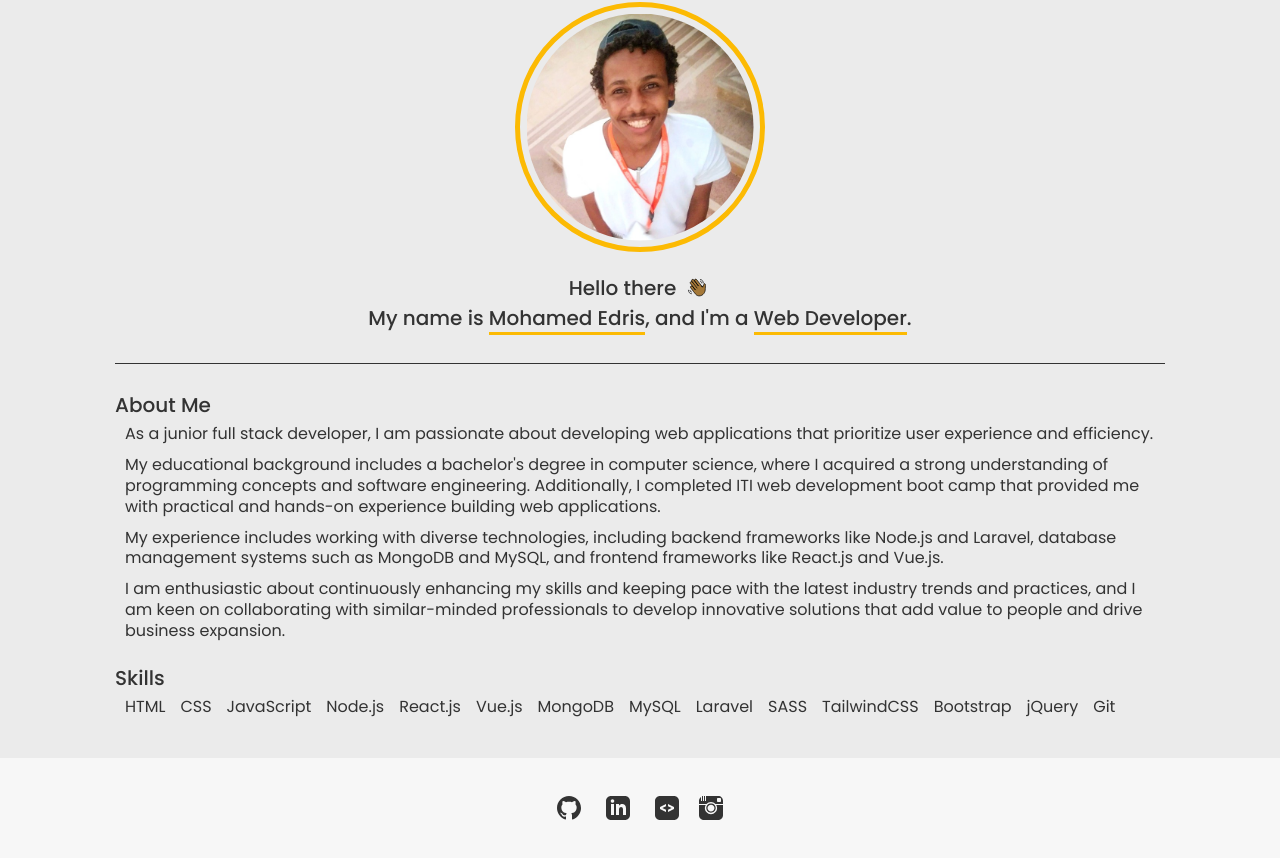
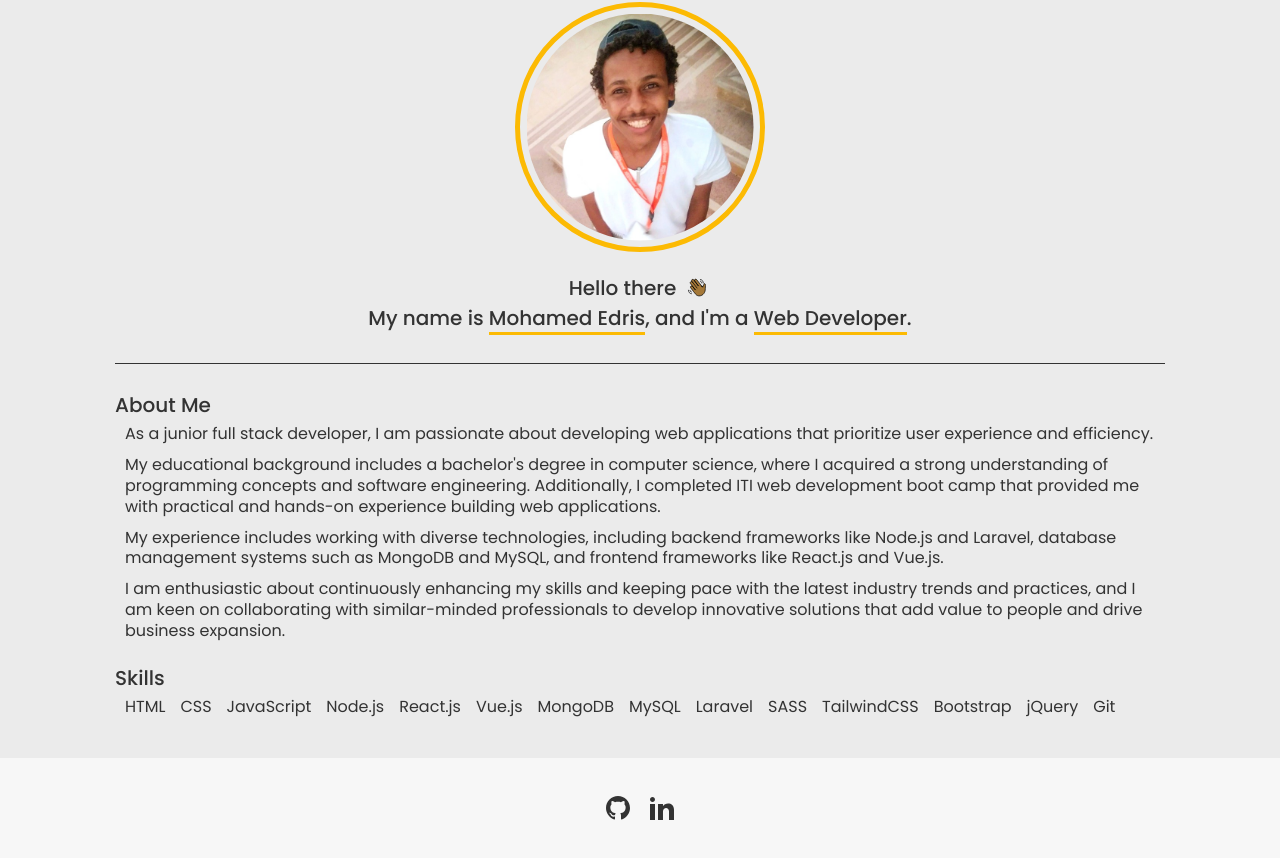
Before and after one commit to edriso/portfolio-frontend, a Vue app: page / in a window 1280 px wide. Shown: the part 177-1035 px from the top of the page. Built offline with nearby package versions, Linux system fonts and the light colour scheme.

Commit message:
update footer links

```diff
--- a/src/components/Footer.vue
+++ b/src/components/Footer.vue
@@ -37,22 +37,8 @@ export default {
         {
           name: "LinkedIn",
           url: "https://www.linkedin.com/in/edriso",
-          svg: "M19 0h-14c-2.761 0-5 2.239-5 5v14c0 2.761 2.239 5 5 5h14c2.762 0 5-2.239 5-5v-14c0-2.761-2.238-5-5-5zm-11 19h-3v-11h3v11zm-1.5-12.268c-.966 0-1.75-.79-1.75-1.764s.784-1.764 1.75-1.764 1.75.79 1.75 1.764-.783 1.764-1.75 1.764zm13.5 12.268h-3v-5.604c0-3.368-4-3.113-4 0v5.604h-3v-11h3v1.765c1.396-2.586 7-2.777 7 2.476v6.759z",
-          // svg: "M4.98 3.5c0 1.381-1.11 2.5-2.48 2.5s-2.48-1.119-2.48-2.5c0-1.38 1.11-2.5 2.48-2.5s2.48 1.12 2.48 2.5zm.02 4.5h-5v16h5v-16zm7.982 0h-4.968v16h4.969v-8.399c0-4.67 6.029-5.052 6.029 0v8.399h4.988v-10.131c0-7.88-8.922-7.593-11.018-3.714v-2.155z",
-        },
-        {
-          name: "DevTo",
-          url: "https://dev.to/edriso",
-          svg: "M19 0h-14c-2.761 0-5 2.239-5 5v14c0 2.761 2.239 5 5 5h14c2.762 0 5-2.239 5-5v-14c0-2.761-2.238-5-5-5zm-8 10.199l-3.64 1.801 3.64 1.796v2.204l-6-2.935v-2.131l6-2.934v2.199zm8 2.866l-6 2.935v-2.204l3.64-1.796-3.64-1.801v-2.199l6 2.935v2.13z",
-          // svg: "M24 10.935v2.131l-8 3.947v-2.23l5.64-2.783-5.64-2.79v-2.223l8 3.948zm-16 3.848l-5.64-2.783 5.64-2.79v-2.223l-8 3.948v2.131l8 3.947v-2.23zm7.047-10.783h-2.078l-4.011 16h2.073l4.016-16z",
-        },
-        {
-          name: "Instagram",
-          url: "https://www.instagram.com/_edriso",
-          // svg: "M12 2.163c3.204 0 3.584.012 4.85.07 3.252.148 4.771 1.691 4.919 4.919.058 1.265.069 1.645.069 4.849 0 3.205-.012 3.584-.069 4.849-.149 3.225-1.664 4.771-4.919 4.919-1.266.058-1.644.07-4.85.07-3.204 0-3.584-.012-4.849-.07-3.26-.149-4.771-1.699-4.919-4.92-.058-1.265-.07-1.644-.07-4.849 0-3.204.013-3.583.07-4.849.149-3.227 1.664-4.771 4.919-4.919 1.266-.057 1.645-.069 4.849-.069zm0-2.163c-3.259 0-3.667.014-4.947.072-4.358.2-6.78 2.618-6.98 6.98-.059 1.281-.073 1.689-.073 4.948 0 3.259.014 3.668.072 4.948.2 4.358 2.618 6.78 6.98 6.98 1.281.058 1.689.072 4.948.072 3.259 0 3.668-.014 4.948-.072 4.354-.2 6.782-2.618 6.979-6.98.059-1.28.073-1.689.073-4.948 0-3.259-.014-3.667-.072-4.947-.196-4.354-2.617-6.78-6.979-6.98-1.281-.059-1.69-.073-4.949-.073zm0 5.838c-3.403 0-6.162 2.759-6.162 6.162s2.759 6.163 6.162 6.163 6.162-2.759 6.162-6.163c0-3.403-2.759-6.162-6.162-6.162zm0 10.162c-2.209 0-4-1.79-4-4 0-2.209 1.791-4 4-4s4 1.791 4 4c0 2.21-1.791 4-4 4zm6.406-11.845c-.796 0-1.441.645-1.441 1.44s.645 1.44 1.441 1.44c.795 0 1.439-.645 1.439-1.44s-.644-1.44-1.439-1.44z",
-          // svg: "M8.923 12c0-1.699 1.377-3.076 3.077-3.076s3.078 1.376 3.078 3.076-1.379 3.077-3.078 3.077-3.077-1.378-3.077-3.077zm7.946-.686c.033.225.054.453.054.686 0 2.72-2.204 4.923-4.922 4.923s-4.923-2.204-4.923-4.923c0-.233.021-.461.054-.686.031-.221.075-.437.134-.647h-1.266v6.719c0 .339.275.614.616.614h10.769c.34 0 .615-.275.615-.615v-6.719h-1.265c.058.211.102.427.134.648zm.515-5.314h-1.449c-.341 0-.615.275-.615.615v1.45c0 .34.274.616.615.616h1.449c.34 0 .616-.276.616-.616v-1.45c0-.34-.275-.615-.616-.615zm6.616-1v14c0 2.761-2.238 5-5 5h-14c-2.761 0-5-2.239-5-5v-14c0-2.761 2.239-5 5-5h14c2.762 0 5 2.239 5 5zm-4 .846c0-1.019-.826-1.846-1.846-1.846h-12.308c-1.019 0-1.846.827-1.846 1.846v12.307c0 1.02.827 1.847 1.846 1.847h12.309c1.019 0 1.845-.827 1.845-1.847v-12.307z",
-          // svg: "M21.231 0h-18.462c-1.529 0-2.769 1.24-2.769 2.769v18.46c0 1.531 1.24 2.771 2.769 2.771h18.463c1.529 0 2.768-1.24 2.768-2.771v-18.46c0-1.529-1.239-2.769-2.769-2.769zm-9.231 7.385c2.549 0 4.616 2.065 4.616 4.615 0 2.549-2.067 4.616-4.616 4.616s-4.615-2.068-4.615-4.616c0-2.55 2.066-4.615 4.615-4.615zm9 12.693c0 .509-.413.922-.924.922h-16.152c-.511 0-.924-.413-.924-.922v-10.078h1.897c-.088.315-.153.64-.2.971-.05.337-.081.679-.081 1.029 0 4.079 3.306 7.385 7.384 7.385s7.384-3.306 7.384-7.385c0-.35-.031-.692-.081-1.028-.047-.331-.112-.656-.2-.971h1.897v10.077zm0-13.98c0 .509-.413.923-.924.923h-2.174c-.511 0-.923-.414-.923-.923v-2.175c0-.51.412-.923.923-.923h2.174c.511 0 .924.413.924.923v2.175z",
-          svg: "M11.984 16.815c2.596 0 4.706-2.111 4.706-4.707 0-1.409-.623-2.674-1.606-3.538-.346-.303-.735-.556-1.158-.748-.593-.27-1.249-.421-1.941-.421s-1.349.151-1.941.421c-.424.194-.814.447-1.158.749-.985.864-1.608 2.129-1.608 3.538 0 2.595 2.112 4.706 4.706 4.706zm.016-8.184c1.921 0 3.479 1.557 3.479 3.478 0 1.921-1.558 3.479-3.479 3.479s-3.479-1.557-3.479-3.479c0-1.921 1.558-3.478 3.479-3.478zm5.223.369h6.777v10.278c0 2.608-2.114 4.722-4.722 4.722h-14.493c-2.608 0-4.785-2.114-4.785-4.722v-10.278h6.747c-.544.913-.872 1.969-.872 3.109 0 3.374 2.735 6.109 6.109 6.109s6.109-2.735 6.109-6.109c.001-1.14-.327-2.196-.87-3.109zm2.055-9h-12.278v5h-1v-5h-1v5h-1v-4.923c-.346.057-.682.143-1 .27v4.653h-1v-4.102c-1.202.857-2 2.246-2 3.824v3.278h7.473c1.167-1.282 2.798-2 4.511-2 1.722 0 3.351.725 4.511 2h7.505v-3.278c0-2.608-2.114-4.722-4.722-4.722zm2.722 5.265c0 .406-.333.735-.745.735h-2.511c-.411 0-.744-.329-.744-.735v-2.53c0-.406.333-.735.744-.735h2.511c.412 0 .745.329.745.735v2.53z",
+          svg: "M4.98 3.5c0 1.381-1.11 2.5-2.48 2.5s-2.48-1.119-2.48-2.5c0-1.38 1.11-2.5 2.48-2.5s2.48 1.12 2.48 2.5zm.02 4.5h-5v16h5v-16zm7.982 0h-4.968v16h4.969v-8.399c0-4.67 6.029-5.052 6.029 0v8.399h4.988v-10.131c0-7.88-8.922-7.593-11.018-3.714v-2.155z",
+          // svg: "M19 0h-14c-2.761 0-5 2.239-5 5v14c0 2.761 2.239 5 5 5h14c2.762 0 5-2.239 5-5v-14c0-2.761-2.238-5-5-5zm-11 19h-3v-11h3v11zm-1.5-12.268c-.966 0-1.75-.79-1.75-1.764s.784-1.764 1.75-1.764 1.75.79 1.75 1.764-.783 1.764-1.75 1.764zm13.5 12.268h-3v-5.604c0-3.368-4-3.113-4 0v5.604h-3v-11h3v1.765c1.396-2.586 7-2.777 7 2.476v6.759z",
         },
       ],
     };
```
